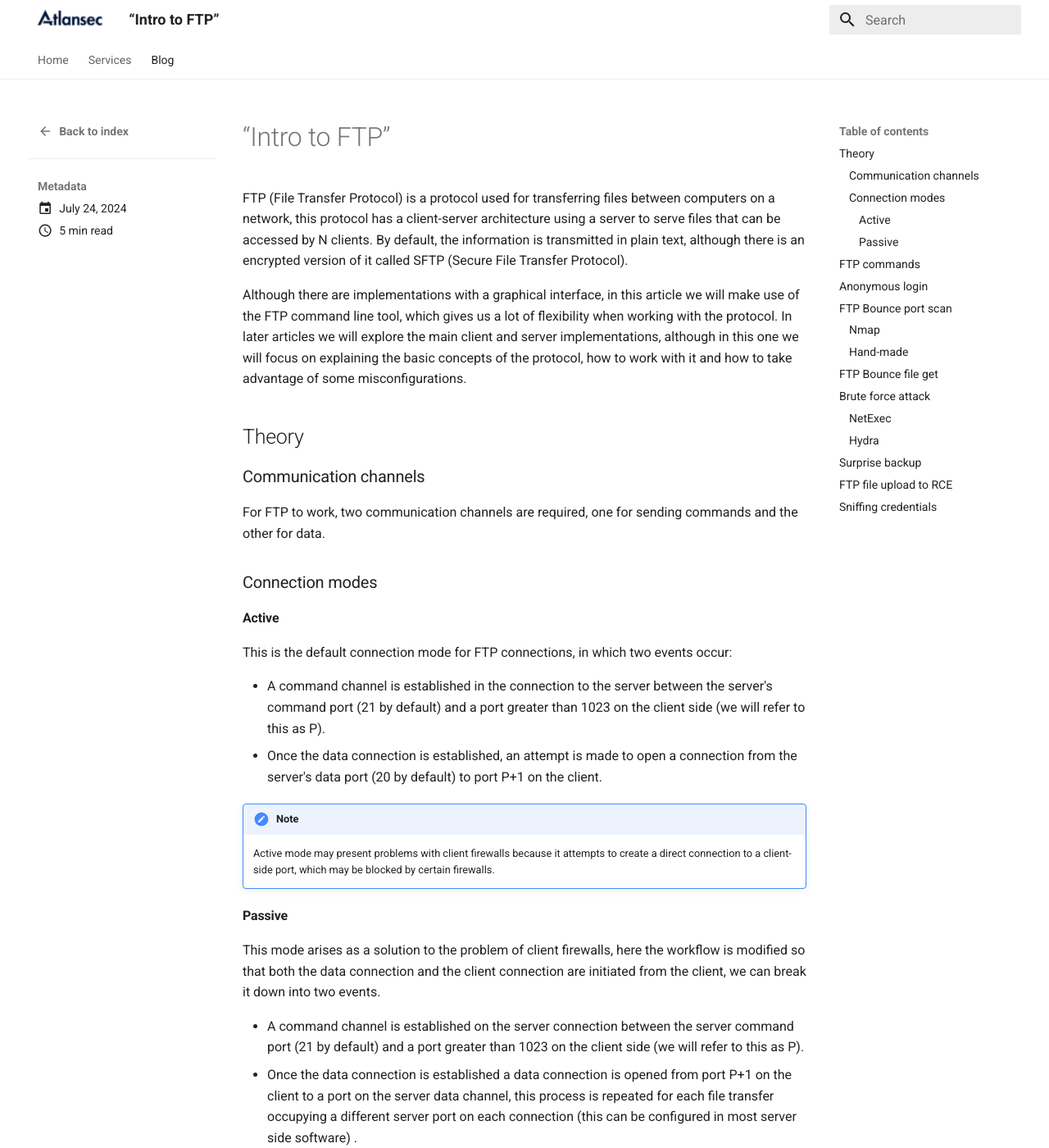
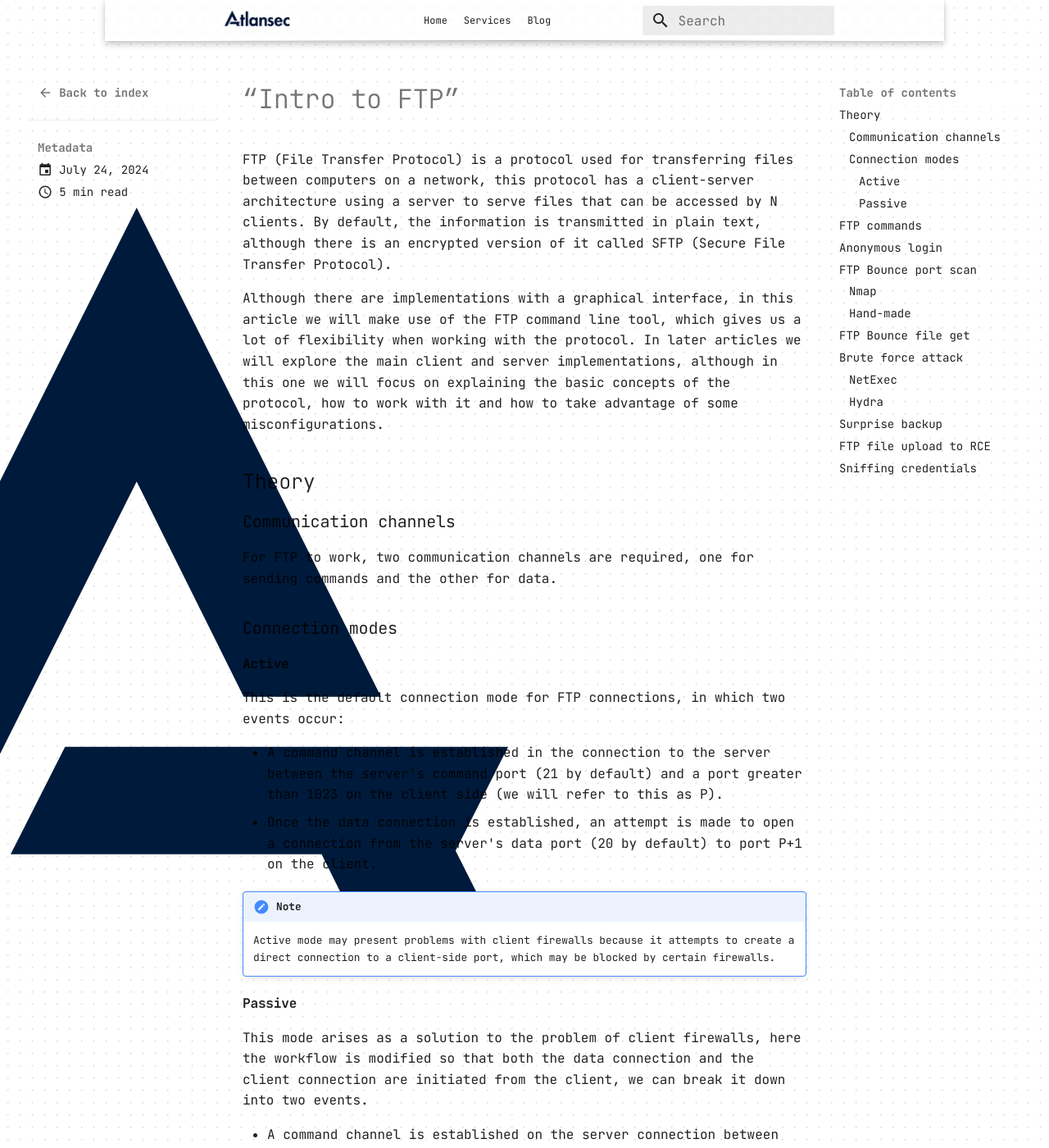
Before and after one commit to AtlanSec/Atlansec-Web, an MkDocs documentation site: the page built from docs/blog/posts/24-07-2024.md, in a window 1280 px wide and 1400 px high. Shown: the whole window at 82% size. Built offline with MkDocs 1.6.1 and Material for MkDocs 9.7.7, drawn with Linux system fonts in a browser that asks for light colours.

Commit message:
Transforming whole page

```diff
--- a/docs/blog/posts/24-07-2024.md
+++ b/docs/blog/posts/24-07-2024.md
@@ -86,7 +86,7 @@
 
 This attack allows an attacker to download files from an FTP server not accessible by the attacker, but which can be reached by an FTP server accessible by the attacker.
 
-![Net Diagram](/assets/net_diagram.png)
+![Net Diagram](../../assets/net_diagram.png)
 
 This attack has the following prerequisites:
 
--- a/docs/overrides/home.html
+++ b/docs/overrides/home.html
@@ -23,12 +23,65 @@
 {% extends "main.html" %}
 
 <!-- Render hero under tabs -->
-{% block tabs %}
-
-{{ super() }}
+{% block tabs %} {{ super() }}
 
 <!-- Additional styles for landing page -->
 <style>
+  .main__section {
+    width: 100%;
+
+    margin-top: 5rem;
+    transform: translate(8%, 0%);
+  }
+
+  .hero__section {
+    display: flex;
+    flex-direction: column;
+    justify-content: center;
+    align-items: start;
+    gap: 2rem;
+  }
+
+  .hero__title {
+    font-size: 43px !important;
+    font-weight: 900;
+    text-align: center;
+    color: var(--Primary-Blue) !important;
+  }
+
+  .services__button,
+  .blog__button {
+    color: var(--Primary_Blue) !important;
+    fill: rgba(255, 255, 255, 0.22);
+    stroke-width: 1.5px;
+    stroke: var(--Primary_Blue, #000f2c);
+    backdrop-filter: blur(6.699999809265137px);
+    font-size: 1rem;
+    margin-left: 3rem;
+  }
+
+  .blog__button {
+    margin-left: 5.4rem;
+  }
+
+  .paralelogramo {
+    width: auto;
+    height: auto;
+    padding: 0.2rem 1.5rem;
+    background: rgba(255, 255, 255, 0.22);
+    border: 2px, solid var(--Primary_Blue, #000f2c);
+    -webkit-transform: skew(30deg);
+    -moz-transform: skew(30deg);
+    -o-transform: skew(30deg);
+  }
+
+  .button__content {
+    -webkit-transform: skew(-30deg);
+    -moz-transform: skew(-30deg);
+    -o-transform: skew(-30deg);
+    margin: 0;
+  }
+
   /* Application header should be static for the landing page */
   .md-header {
     position: initial;
@@ -61,7 +114,7 @@
   }
 
   .dynamic-word {
-        color: #1A1A36;
+    color: #1a1a36;
     display: inline-block;
     transition: opacity 0.5s ease-in-out;
     opacity: 0;
@@ -69,16 +122,6 @@
 
   .dynamic-word.show {
     opacity: 1;
-    }
-
-    .future__regular{
-        font-family: 'Futura', sans-serif;
-        font-weight: 400;
-    }
-
-    .futura__heavy{
-        font-family: 'Futura', sans-serif;
-        font-weight: 900;
   }
 
   /* Hide table of contents */
@@ -95,65 +138,27 @@
     }
   }
 
-
   /* Hide navigation */
   @media screen and (min-width: 76.25em) {
     .md-sidebar--primary {
       display: none;
     }
-
   }
 </style>
 
-<script>
-    // Words to cycle through
-    const words = ["Develop", "Secure", "Protect", "Design"];
-    let currentIndex = 0;
-
-    // Function to change the word
-    function changeWord() {
-        const actionWordElement = document.getElementById("action-word");
-
-        // Fade out effect
-        actionWordElement.classList.remove("show");
-
-        // Wait for fade out to complete before changing the word
-        setTimeout(() => {
-            // Update word
-            currentIndex = (currentIndex + 1) % words.length;
-            actionWordElement.textContent = words[currentIndex];
-
-            // Fade in effect
-            actionWordElement.classList.add("show");
-        }, 500); // Match the transition time from CSS
-    }
-
-    // Change word every 2 seconds
-    setInterval(changeWord, 2000);
-</script>
+<script></script>
 
 <!-- Hero for landing page -->
-<section class="mdx-container">
+
+<section class="main__section">
   <div class="md-grid md-typeset">
-        <div class="mdx-hero">
-            <!-- Hero image -->
-            <div class="mdx-hero__image">
-                <img src="assets/only_logo.png" alt="" width="300" height="300" draggable="false">
-            </div>
-        </div>
-    </div>
-</section>
-
-<section class="mdx-container">
-    <div class="md-grid md-typeset">
-        <div class="mdx-hero__content future__regular">
-            <h1 class="future__heavy"><span id="action-word" class="dynamic-word show futura__heavy">Develop</span> your software with us</h1>
-            <a href="{{ 'services/' | url }}" title="{{ page.next_page.title | e }}"
-                class="md-button md-button--primary">
-                Services
+    <div class="hero__section">
+      <h1 class="hero__title">// <span>BUILD</span> YOUR SOFTWARE WITH US</h1>
+      <a class="services__button paralelogramo" href="/services">
+        <p class="button__content">Services</p>
       </a>
-            <a href="{{ 'blog/' | url }}" title="Read the blog" class="md-button futura">
-                Read the blog
+      <a class="blog__button paralelogramo" href="/blog">
+        <p class="button__content">Read Our Blog</p>
       </a>
     </div>
   </div>
--- a/docs/overrides/partials/header.html
+++ b/docs/overrides/partials/header.html
@@ -21,20 +21,61 @@
 -->
 
 <!-- Determine classes -->
-{% set class = "md-header" %}
-{% if "navigation.tabs.sticky" in features %}
-  {% set class = class ~ " md-header--shadow md-header--lifted" %}
-{% elif "navigation.tabs" not in features %}
-  {% set class = class ~ " md-header--shadow" %}
-{% endif %}
+<style>
+  .main__header {
+    display: flex;
+    justify-content: center;
+    align-items: center;
+    align-content: center;
+    padding: 1rem 2rem;
+    background-color: rgba(255, 255, 255, 0);
+    backdrop-filter: blur(2px);
 
+    width: 80%;
+    height: 50px;
+  }
+
+  .main__header::after {
+    content: "";
+    position: absolute;
+    left: 0;
+    right: 0;
+    bottom: 0;
+    height: 1px;
+    background: linear-gradient(
+      90deg,
+      rgba(255, 255, 255, 0) 10%,
+      rgb(182, 182, 182) 50%,
+      rgba(255, 255, 255, 0) 90%
+    );
+  }
+
+  .header__nav {
+    display: flex;
+    flex-direction: row;
+    justify-content: space-between;
+    align-items: center;
+    gap: 1rem;
+
+    width: 80%;
+  }
+
+  .nav__links {
+    display: flex;
+    flex-direction: row;
+    justify-content: center;
+    align-items: center;
+    gap: 1rem;
+  }
+
+  .md-header__button.md-icon span {
+    /* Si hay algún elemento <span> dentro del botón, lo ocultamos */
+    display: none;
+  }
+</style>
 <!-- Header -->
-<header class="{{ class }}" data-md-component="header">
-  <nav
-    class="md-header__inner md-grid"
-    aria-label="{{ lang.t('header') }}"
-  >
-
+<header class="main__header" data-md-component="header">
+  <nav class="header__nav" aria-label="{{ lang.t('header') }}">
     <!-- Link to home -->
     <a
       href="{{ config.extra.homepage | d(nav.homepage.url, true) | url }}"
@@ -46,65 +87,36 @@
       {% include "partials/logo.html" %}
     </a>
 
-    <!-- Button to open drawer -->
-    <label class="md-header__button md-icon" for="__drawer">
-      {% set icon = config.theme.icon.menu or "material/menu" %}
-      {% include ".icons/" ~ icon ~ ".svg" %}
+    <ul class="nav__links">
+      <!-- Navigation tabs -->
+      {% include "partials/tabs.html" %}
+    </ul>
+
+    <!-- Color palette toggle -->
+    {% if config.theme.palette %} {% if not config.theme.palette is mapping %}
+    {% include "partials/palette.html" %} {% endif %} {% endif %}
+
+    <!-- User preference: color palette -->
+    {% if not config.theme.palette is mapping %} {% include
+    "partials/javascripts/palette.html" %} {% endif %}
+
+    <!-- Site language selector -->
+    {% if config.extra.alternate %} {% include "partials/alternate.html" %} {%
+    endif %}
+
+    <!-- Botón para abrir el modal de búsqueda -->
+    {% if "material/search" in config.plugins %}
+    <label class="md-header__button md-icon" for="__search">
+      {% set icon = config.theme.icon.search or "material/magnify" %} {% include
+      ".icons/" ~ icon ~ ".svg" %}
     </label>
 
-    <!-- Header title -->
-    <div class="md-header__title" data-md-component="header-title">
-      <div class="md-header__ellipsis">
-        <div class="md-header__topic" data-md-component="header-topic">
-          <span class="md-ellipsis">
-            {% if page.meta and page.meta.title %}
-              {{ page.meta.title }}
-            {% endif %}
-          </span>
-        </div>
-      </div>
-    </div>
-
-    <!-- Color palette toggle -->
-    {% if config.theme.palette %}
-      {% if not config.theme.palette is mapping %}
-        {% include "partials/palette.html" %}
-      {% endif %}
-    {% endif %}
-
-    <!-- User preference: color palette -->
-    {% if not config.theme.palette is mapping %}
-      {% include "partials/javascripts/palette.html" %}
-    {% endif %}
-
-    <!-- Site language selector -->
-    {% if config.extra.alternate %}
-      {% include "partials/alternate.html" %}
-    {% endif %}
-
-    <!-- Button to open search modal -->
-    {% if "material/search" in config.plugins %}
-      <label class="md-header__button md-icon" for="__search">
-        {% set icon = config.theme.icon.search or "material/magnify" %}
-        {% include ".icons/" ~ icon ~ ".svg" %}
-      </label>
-
-      <!-- Search interface -->
-      {% include "partials/search.html" %}
-    {% endif %}
+    <!-- Interfaz de búsqueda -->
+    {% include "partials/search.html" %} {% endif %}
 
     <!-- Repository information -->
     {% if config.repo_url %}
-      <div class="md-header__source">
-        {% include "partials/source.html" %}
-      </div>
+    <div class="md-header__source">{% include "partials/source.html" %}</div>
     {% endif %}
   </nav>
-
-  <!-- Navigation tabs (sticky) -->
-  {% if "navigation.tabs.sticky" in features %}
-    {% if "navigation.tabs" in features %}
-      {% include "partials/tabs.html" %}
-    {% endif %}
-  {% endif %}
 </header>
--- /dev/null
+++ b/docs/overrides/partials/tabs.html
@@ -0,0 +1,29 @@
+<!-- tab.html -->
+
+<style>
+  .header__nav__link {
+    display: flex;
+    flex-direction: row;
+    justify-content: center;
+    align-items: center;
+    font-size: 12px;
+  }
+</style>
+
+<!-- for item in (mkdocs.yml)nav: recorremos los objetos del apartado nav que se encuentran en
+ el mkdocs. Estos son los tabs y, en el código se comprueba si estos tuviesen hijos, en tal caso,
+ aparecería un modal.
+  -->
+{% for tab in nav %}
+    {% if tab.children %}
+        <!-- Accedemos al primer hijo para obtener la URL -->
+        <li class="header__nav__link">
+        <a href="{{ tab.children[0].url | url }}">{{ tab.title }}</a>
+        </li>
+        {% else %}
+        <!-- Si no tiene hijos, usamos la URL directamente -->
+        <li class="header__nav__link">
+        <a href="{{ tab.url | url }}">{{ tab.title }}</a>
+        </li>
+    {% endif %}
+{% endfor %}
--- a/docs/stylesheets/extra.css
+++ b/docs/stylesheets/extra.css
@@ -1,4 +1,38 @@
-:root{
+:root {
     --Primary-Blue: #000f2c;
     --Secondary-Blue: #48BFBF;
 }
+
+body {
+    display: flex;
+    justify-content: center;
+    align-items: center;
+
+    background:
+    url('../assets/A_blue.svg') no-repeat, /* Imagen de fondo */
+        radial-gradient(circle, rgba(128, 128, 128, 0.3) 1px, transparent 1px); /* Fondo de puntos */
+    background-size:
+    900px 900px, /* Tamaño de la imagen (ancho x alto) */
+        15px 15px; /* Tamaño de los puntos */
+    background-position:
+    calc(-14rem) 50%, /* La imagen se coloca con 3rem de overflow hacia la izquierda */
+    center; /* Los puntos se centran automáticamente */
+    background-color: #FFFFFF; /* Fondo base blanco */
+    font-family: 'JetBrains Mono', monospace;
+}
+
+
+.md-header .md-nav {
+    display: flex;
+    gap: 1rem;
+    align-items: center;
+}
+
+.md-header {
+    display: flex;
+    flex-direction: row;
+    align-items: center;
+    justify-content: space-between;
+    background-color: #ffffff; /* Cambia al color deseado */
+    padding: 0 1rem; /* Ajusta el padding */
+}
--- a/mkdocs.yml
+++ b/mkdocs.yml
@@ -1,19 +1,21 @@
 site_name: Blog
 site_url: https://sitename.example
 theme:
+  font:
+    text: JetBrains Mono
   name: material
   features:
     - hide_title
     - navigation.footer
     - navigation.indexes
-    - navigation.tabs
   palette:
     primary: white
   icon:
+    search: material/magnify
   logo: assets/logo.png
   custom_dir: "docs/overrides"
-  extra_css:
-    - stylesheets/extra.css
+extra_css:
+  - stylesheets/extra.css
 
 nav:
   - Home:
```
Also changed, not shown: docs/assets/A_blue.svg (added). Lines whose indentation alone changed are shown as unchanged.
